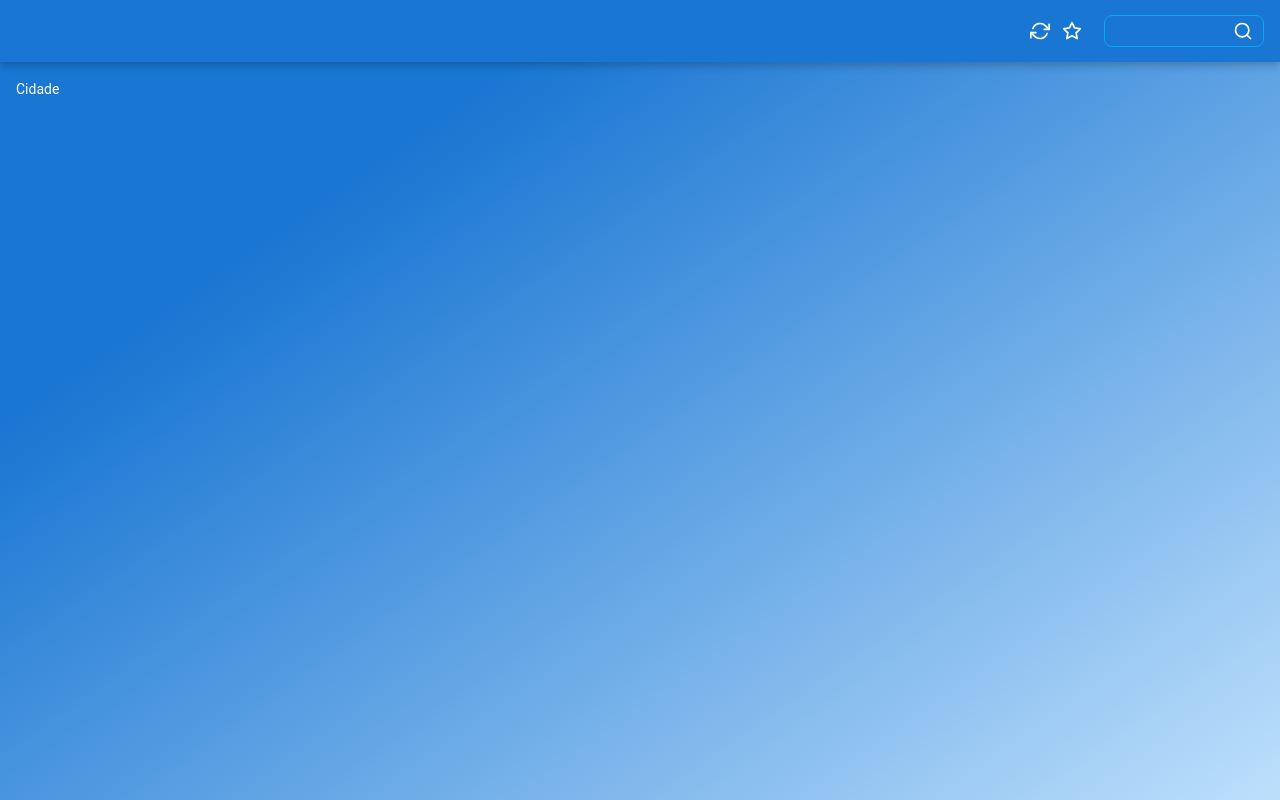
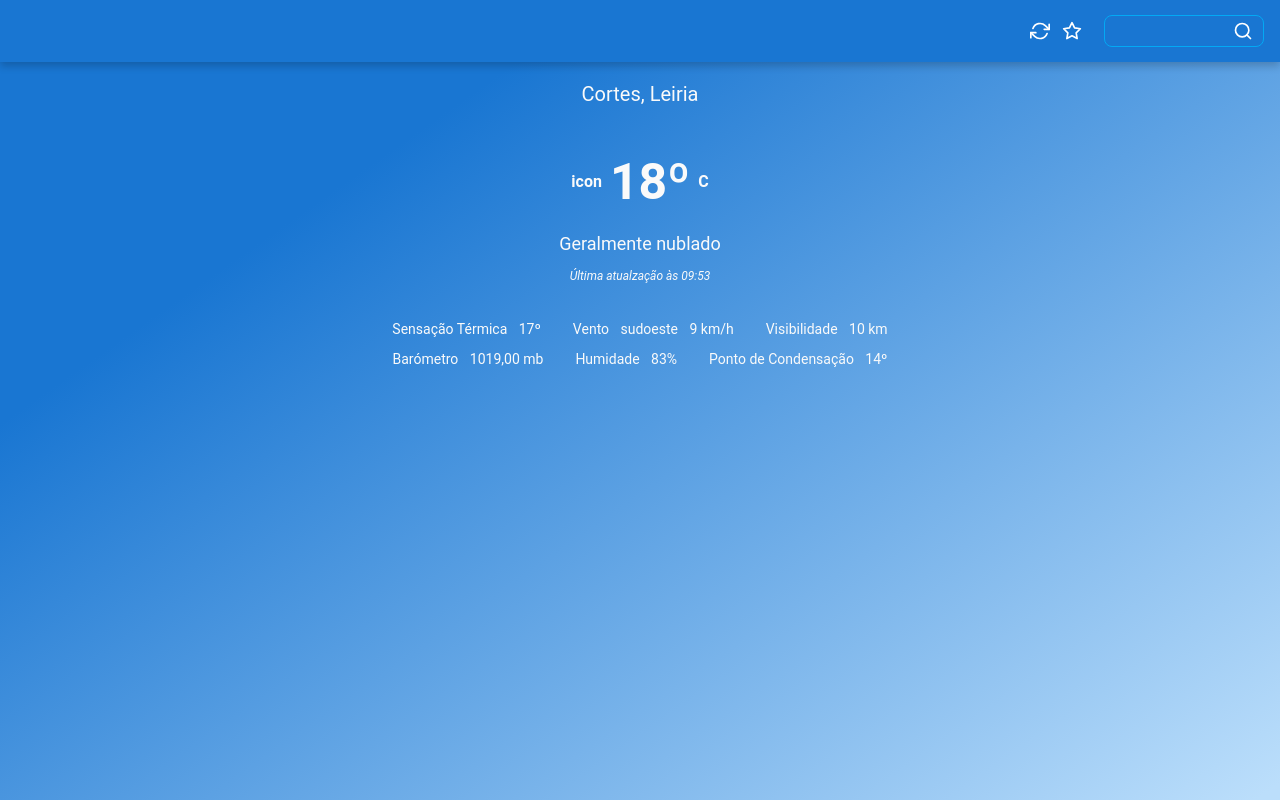
Before and after one commit to mourabraz/weather-app, a React (Create React App) app: page / in a window 1280 px wide. Built offline with nearby package versions, Linux system fonts and the light colour scheme.

Commit message:
add home components

```diff
--- a/src/pages/Home/index.tsx
+++ b/src/pages/Home/index.tsx
@@ -1,13 +1,42 @@
 import React from 'react';
 
-import { Container, Content } from './styles';
+import { Container, TemperatureInfo, InfoBox } from './styles';
 
 export const Home: React.FC = () => {
   return (
     <Container>
-      <Content>
-        <span>Cidade</span>
-      </Content>
+      <h1>Cortes, Leiria</h1>
+      <TemperatureInfo>
+        <h2>
+          <span>icon</span> 18º <span>C</span>
+        </h2>
+        <h3>Geralmente nublado</h3>
+        <p>Última atualzação às 09:53</p>
+      </TemperatureInfo>
+      <InfoBox>
+        <div>
+          <p>
+            Sensação Térmica <span>17º</span>
+          </p>
+          <p>
+            Vento <span>sudoeste</span> <span>9 km/h</span>
+          </p>
+          <p>
+            Visibilidade <span>10 km</span>
+          </p>
+        </div>
+        <div>
+          <p>
+            Barómetro <span>1019,00 mb</span>
+          </p>
+          <p>
+            Humidade <span>83%</span>
+          </p>
+          <p>
+            Ponto de Condensação <span>14º</span>
+          </p>
+        </div>
+      </InfoBox>
     </Container>
   );
 };
--- a/src/pages/Home/styles.ts
+++ b/src/pages/Home/styles.ts
@@ -1,5 +1,70 @@
 import styled from 'styled-components';
+import { Colors } from '../../styles/colors';
 
-export const Container = styled.section``;
+export const Container = styled.section`
+  display: flex;
+  flex-direction: column;
+  align-items: center;
+  color: ${Colors.primaryText};
 
-export const Content = styled.div``;
+  h1 {
+    font-weight: normal;
+  }
+`;
+
+export const TemperatureInfo = styled.div`
+  display: flex;
+  flex-direction: column;
+  justify-content: center;
+  align-items: center;
+  margin: 32px 0;
+
+  h2 {
+    display: flex;
+    justify-content: center;
+    align-items: center;
+    font-size: 5rem;
+    margin-bottom: 8px;
+
+    span {
+      font-size: 1.6rem;
+      margin: 0 8px;
+    }
+  }
+
+  h3 {
+    font-weight: normal;
+    font-size: 1.8rem;
+    margin-bottom: 8px;
+  }
+
+  p {
+    font-size: 1.2rem;
+    font-style: italic;
+  }
+`;
+
+export const InfoBox = styled.div`
+  display: flex;
+  flex-direction: column;
+
+  > div {
+    display: flex;
+    width: 100%;
+    justify-content: center;
+
+    & + div {
+      margin-top: 8px;
+    }
+
+    p {
+      & + p {
+        margin-left: 32px;
+      }
+
+      span {
+        margin-left: 8px;
+      }
+    }
+  }
+`;
```
